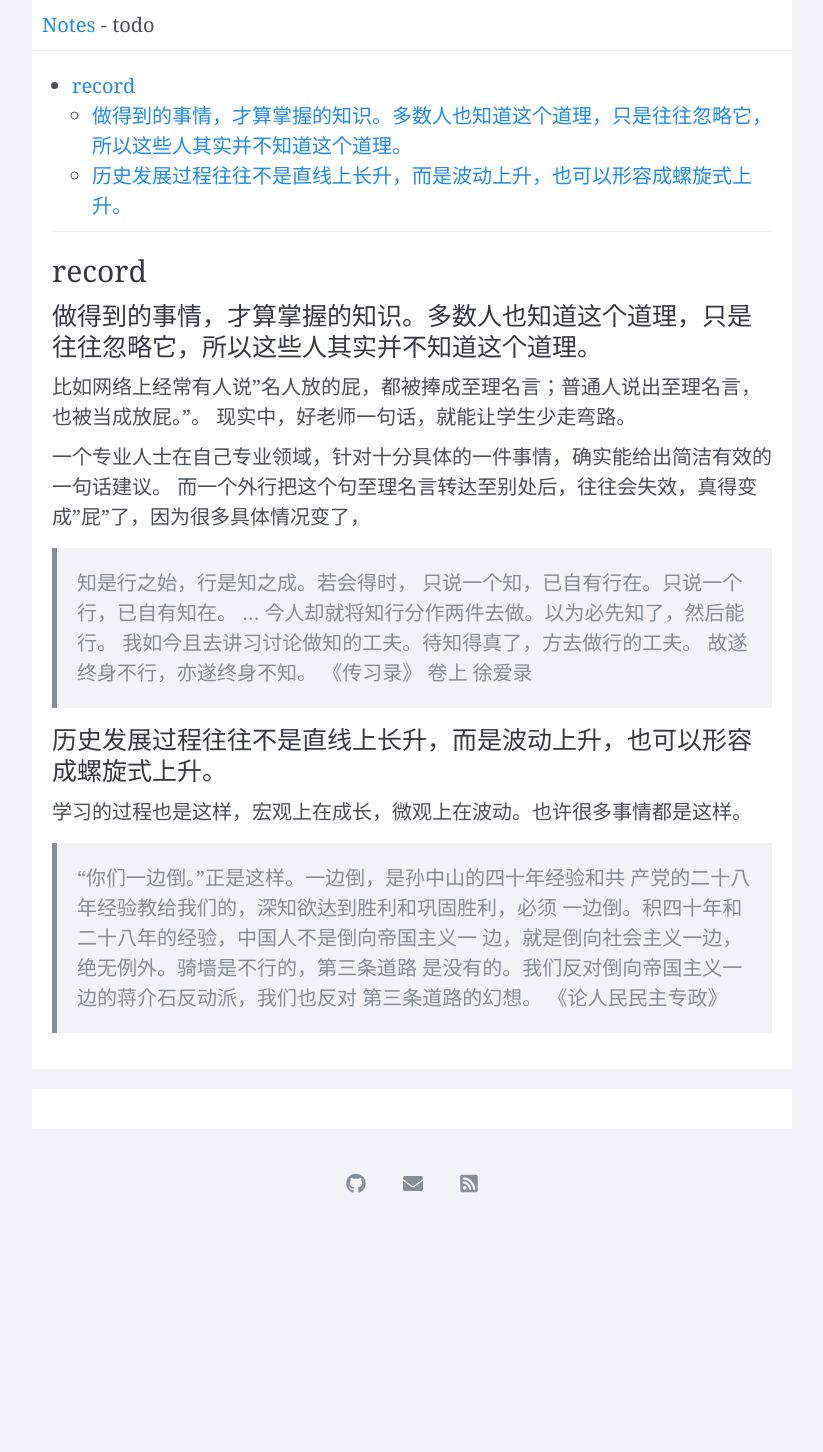
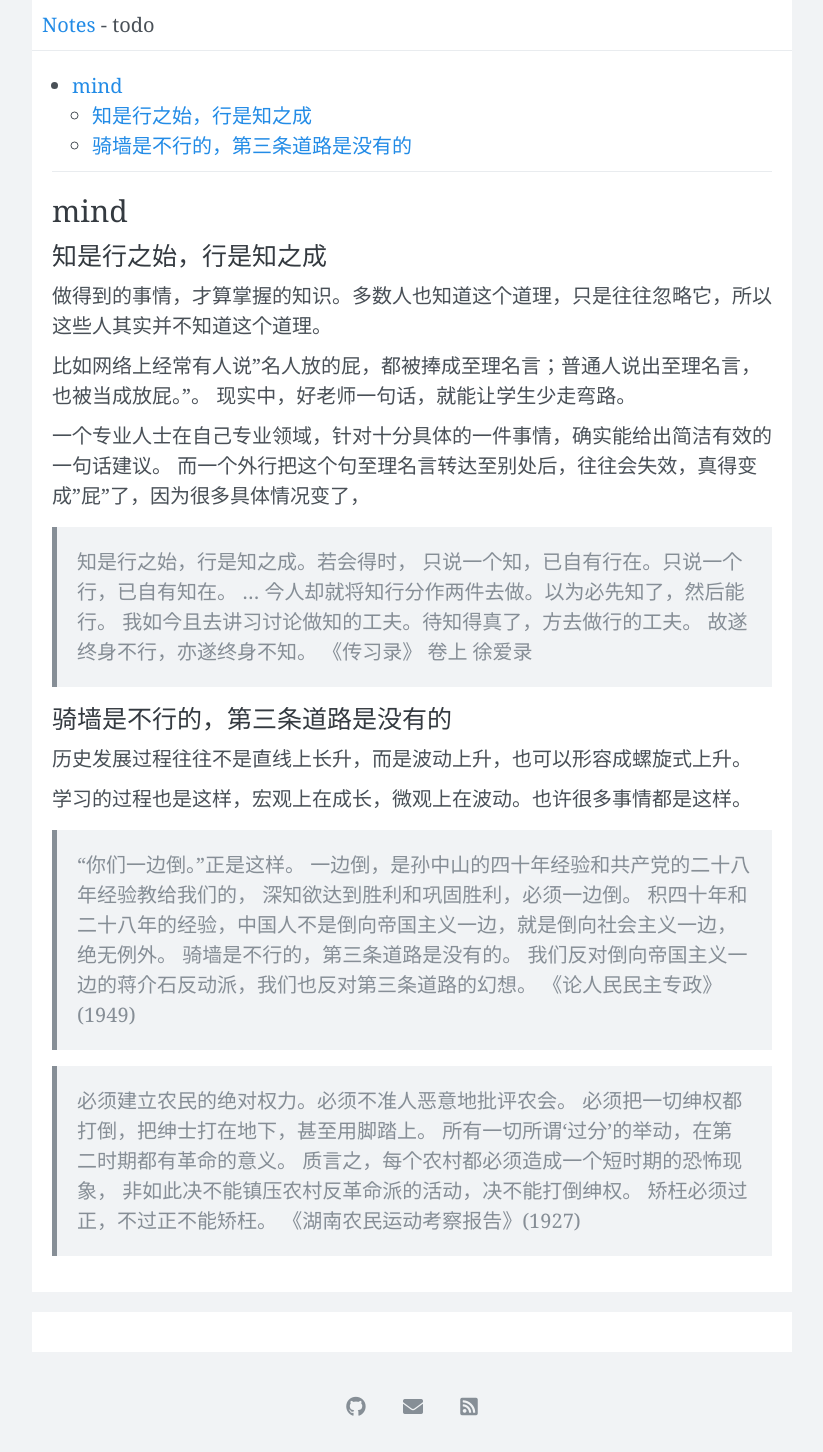
Before and after one commit to wangtiga/wangtiga.github.io, a Jekyll site: the page built from _previews/todo.md, in a window 1280 px wide. Shown: the whole page, without its empty margins (228-1051 px from the left). Built offline with Jekyll 4.4.1, drawn with Linux system fonts in a browser that asks for light colours; nearby versions of some CDN libraries; comment, search, counter and statistics services are not loaded; before the commit the page ends 1229 px from its top, so only the background shows below that.

Commit message:
updated from mac

```diff
--- a/_previews/todo.md
+++ b/_previews/todo.md
@@ -10,9 +10,11 @@ tags:   todo
 
 
 
-## record
+## mind
 
-### 做得到的事情，才算掌握的知识。多数人也知道这个道理，只是往往忽略它，所以这些人其实并不知道这个道理。
+### 知是行之始，行是知之成
+
+做得到的事情，才算掌握的知识。多数人也知道这个道理，只是往往忽略它，所以这些人其实并不知道这个道理。
 
 比如网络上经常有人说"名人放的屁，都被捧成至理名言；普通人说出至理名言，也被当成放屁。"。
 现实中，好老师一句话，就能让学生少走弯路。
@@ -28,13 +30,24 @@ tags:   todo
 > 故遂终身不行，亦遂终身不知。 《传习录》 卷上 徐爱录
 
 
-### 历史发展过程往往不是直线上长升，而是波动上升，也可以形容成螺旋式上升。
+### 骑墙是不行的，第三条道路是没有的
+
+历史发展过程往往不是直线上长升，而是波动上升，也可以形容成螺旋式上升。
 
 学习的过程也是这样，宏观上在成长，微观上在波动。也许很多事情都是这样。
 
-> “你们一边倒。”正是这样。一边倒，是孙中山的四十年经验和共
-> 产党的二十八年经验教给我们的，深知欲达到胜利和巩固胜利，必须
-> 一边倒。积四十年和二十八年的经验，中国人不是倒向帝国主义一
-> 边，就是倒向社会主义一边，绝无例外。骑墙是不行的，第三条道路
-> 是没有的。我们反对倒向帝国主义一边的蒋介石反动派，我们也反对
-> 第三条道路的幻想。 《论人民民主专政》
+> “你们一边倒。”正是这样。
+> 一边倒，是孙中山的四十年经验和共产党的二十八年经验教给我们的，
+> 深知欲达到胜利和巩固胜利，必须一边倒。
+> 积四十年和二十八年的经验，中国人不是倒向帝国主义一边，就是倒向社会主义一边，绝无例外。
+> 骑墙是不行的，第三条道路是没有的。
+> 我们反对倒向帝国主义一边的蒋介石反动派，我们也反对第三条道路的幻想。
+> 《论人民民主专政》(1949)
+
+> 必须建立农民的绝对权力。必须不准人恶意地批评农会。
+> 必须把一切绅权都打倒，把绅士打在地下，甚至用脚踏上。
+> 所有一切所谓‘过分’的举动，在第二时期都有革命的意义。
+> 质言之，每个农村都必须造成一个短时期的恐怖现象，
+> 非如此决不能镇压农村反革命派的活动，决不能打倒绅权。
+> 矫枉必须过正，不过正不能矫枉。
+> 《湖南农民运动考察报告》(1927)
```
Also changed, not shown: _previews/exercise.md (+4 -0 lines).
